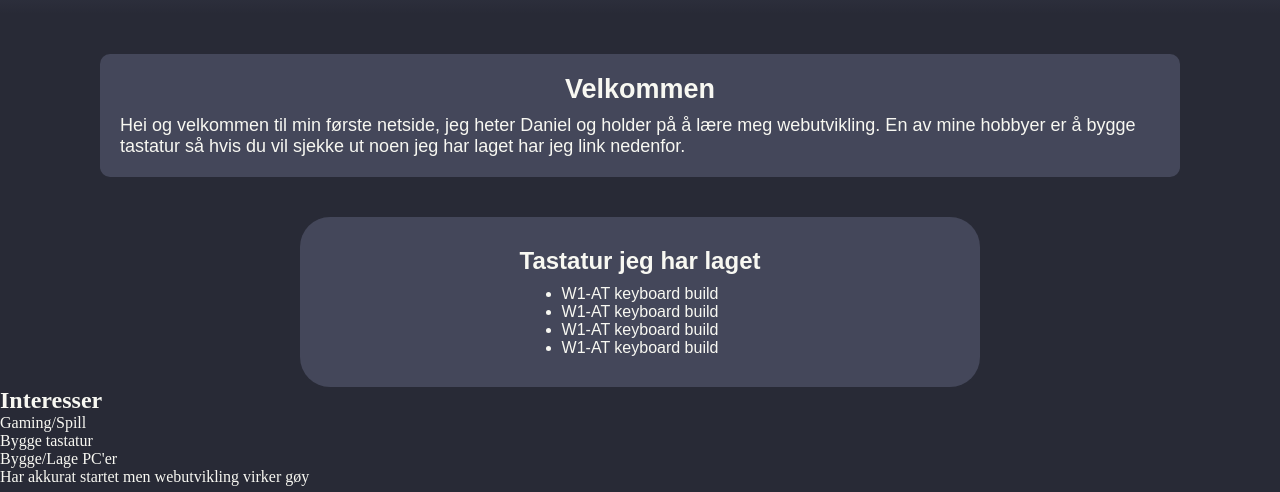
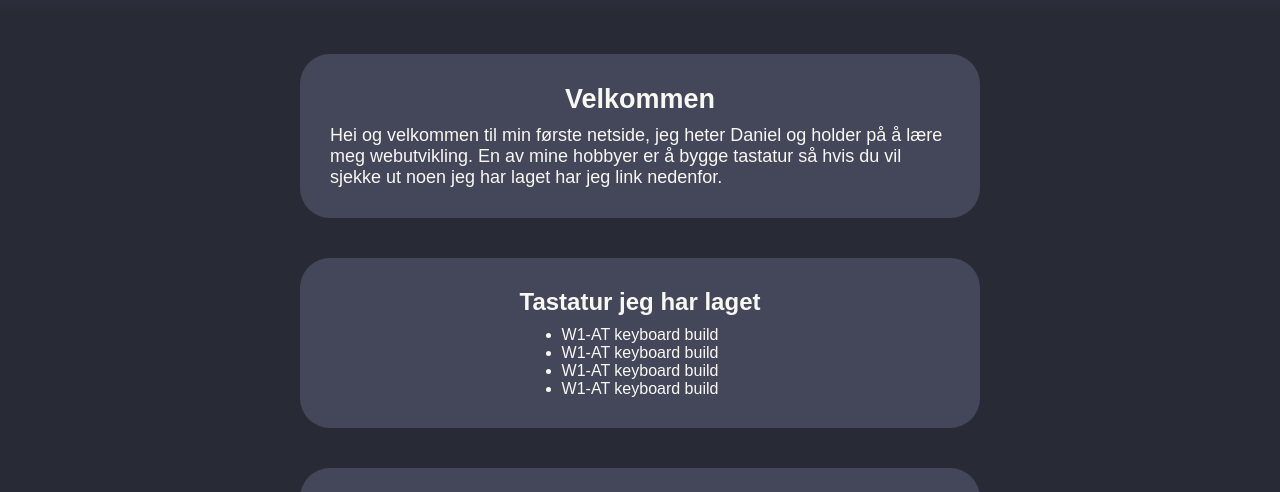
Before and after one commit to DanielDT12/Selfsite, a plain HTML site: page index.html in a window 1280 px wide. Shown: the part 86-578 px from the top of the page. Drawn offline with Linux system fonts and the light colour scheme.

Commit message:
styling interesser text

```diff
--- a/style/style.css
+++ b/style/style.css
@@ -114,13 +114,10 @@ button:active.profileBtn {
     align-items: center;
     font-family: Arial, Helvetica, sans-serif;
     font-size: large;
-    margin-top: 40px;
-    margin-bottom: 40px;
-    margin-right: 100px;
-    margin-left: 100px;
+    margin: 40px 300px 40px 300px;
     border: transparent;
-    border-radius: 10px;
-    padding: 20px;
+    border-radius: 30px;
+    padding: 30px;
     background-color: #44475A;
 
 }
@@ -134,12 +131,30 @@ button:active.profileBtn {
     font-family: Arial, Helvetica, sans-serif;
     margin-left: 300px;
     margin-right: 300px;
-    border: transparent;
+    border: none;
     border-radius: 30px;
     padding: 30px;
     background-color: #44475A;
 }
 /* h1, paragraf og Linker i liste på hoved siden */
+
+/* Interesse liste main */
+#interesser-liste {
+    display: flex;
+    flex-direction: column;
+    justify-content: center;
+    align-items: center;
+    gap: 10px;
+    font-family: Arial, Helvetica, sans-serif;
+    font-size: 20px;
+    margin: 40px 300px 40px 300px;
+    padding: 30px;
+    border: none;
+    border-radius: 30px;
+    background-color: #44475A;
+}
+
+/* Interesse liste main */
 
 /* Footer style og text elementer */
 #footer {
```
